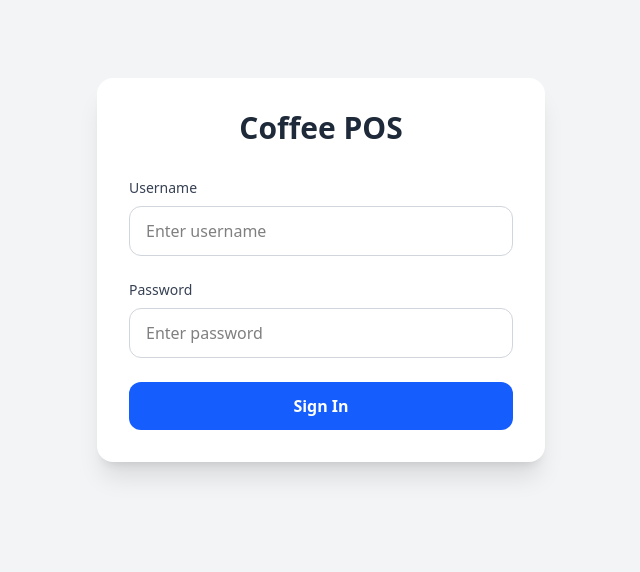
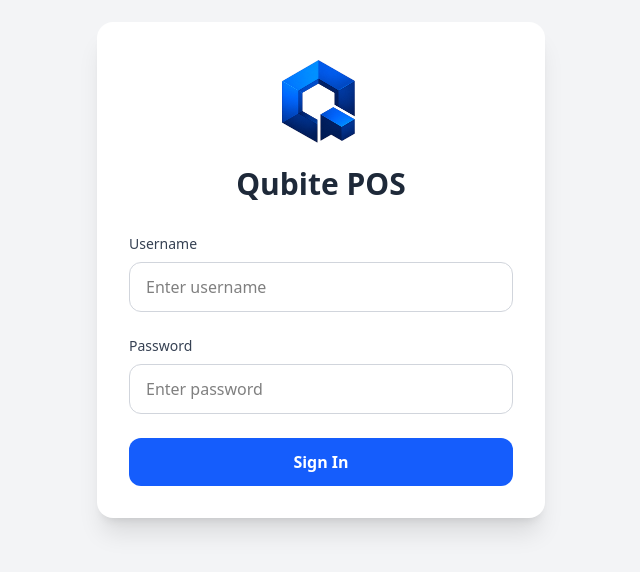
Before and after one commit to Zethas-ops/pos-apps, a React (Vite) app in the folder frontend/: page /login in a window 1280 px wide. Shown: the part 130-702 px from the top of the page, without its empty margins (319-959 px from the left). Built offline with nearby package versions, Linux system fonts and the light colour scheme.

Commit message:
adj: log and name

```diff
--- a/frontend/src/App.jsx
+++ b/frontend/src/App.jsx
@@ -24,7 +24,7 @@ function PrivateRoute({ children, requirePermission }) {
     return <Navigate to="/login" />;
   }
   const user = JSON.parse(userStr);
-  const permissions = user.permissions || (user.role === "ADMIN" ? ["pos", "open-bills", "history", "menu", "inventory", "promo", "roles", "settings"] : []);
+   const permissions = user.permissions || (user.role === "ADMIN" ? ["pos", "open-bills", "history", "menu", "inventory", "promo", "roles", "payment-methods", "settings"] : []);
 
   if (requirePermission && !permissions.includes(requirePermission)) {
     return <Navigate to="/" />;
@@ -47,7 +47,7 @@ function App() {
           <Route path="inventory" element={<PrivateRoute requirePermission="inventory"><Inventory /></PrivateRoute>} />
           <Route path="promo" element={<PrivateRoute requirePermission="promo"><Promo /></PrivateRoute>} />
           <Route path="roles" element={<PrivateRoute requirePermission="roles"><RoleManagement /></PrivateRoute>} />
-          <Route path="payment-methods" element={<PrivateRoute requirePermission="settings"><PaymentMethods /></PrivateRoute>} />
+          <Route path="payment-methods" element={<PrivateRoute requirePermission="payment-methods"><PaymentMethods /></PrivateRoute>} />
           <Route path="settings" element={<PrivateRoute requirePermission="settings"><Settings /></PrivateRoute>} />
         </Route>
       </Routes>
--- a/frontend/src/components/Layout.jsx
+++ b/frontend/src/components/Layout.jsx
@@ -19,7 +19,7 @@ function Layout() {
   const navigate = useNavigate();
   const userStr = localStorage.getItem("user");
   const user = userStr ? JSON.parse(userStr) : null;
-  const permissions = user?.permissions || (user?.role === "ADMIN" ? ["pos", "open-bills", "history", "menu", "inventory", "promo", "roles", "settings"] : []);
+  const permissions = user?.permissions || (user?.role === "ADMIN" ? ["pos", "open-bills", "history", "menu", "inventory", "promo", "roles", "payment-methods", "settings"] : []);
 
   const handleLogout = () => {
     localStorage.removeItem("token");
@@ -35,8 +35,8 @@ function Layout() {
     { path: "/menu", label: "Menu", icon: <MenuSquare size={20} />, permission: "menu" },
     { path: "/inventory", label: "Inventory", icon: <Package size={20} />, permission: "inventory" },
     { path: "/promo", label: "Promo", icon: <Tag size={20} />, permission: "promo" },
+    { path: "/payment-methods", label: "Payment Methods", icon: <CreditCard size={20} />, permission: "payment-methods" },
     { path: "/roles", label: "Roles", icon: <Users size={20} />, permission: "roles" },
-    { path: "/payment-methods", label: "Payment Methods", icon: <CreditCard size={20} />, permission: "settings" },
     { path: "/settings", label: "Settings", icon: <SettingsIcon size={20} />, permission: "settings" },
   ];
 
@@ -61,9 +61,24 @@ function Layout() {
       {/* Sidebar */}
       <div className="w-64 bg-white dark:bg-gray-800 border-r border-gray-200 dark:border-gray-700 flex flex-col transition-colors">
         <div className="p-4 border-b border-gray-200 dark:border-gray-700 flex justify-between items-center">
-          <div>
-            <h1 className="text-2xl font-bold text-blue-600 dark:text-blue-400">POS System</h1>
-            {user && <p className="text-sm text-gray-500 dark:text-gray-400 mt-1">Welcome, {user.username}</p>}
+          <div className="flex items-center gap-3">
+            <img
+              src="/logobrowser.png"
+              alt="Qubite POS"
+              className="w-8 h-8 object-contain"
+            />
+
+            <div>
+              <h1 className="text-xl font-bold text-blue-600 dark:text-blue-400">
+                Qubite POS
+              </h1>
+
+              {user && (
+                <p className="text-sm text-gray-500 dark:text-gray-400 mt-1">
+                  Welcome, {user.username}
+                </p>
+              )}
+            </div>
           </div>
           <button
             onClick={toggleTheme}
--- a/frontend/src/pages/Login.jsx
+++ b/frontend/src/pages/Login.jsx
@@ -47,7 +47,17 @@ function Login() {
   };
   return <div className="min-h-screen flex items-center justify-center bg-gray-100">
       <div className="bg-white p-8 rounded-2xl shadow-xl w-full max-w-md">
-        <h1 className="text-3xl font-bold text-center mb-8 text-gray-800">Coffee POS</h1>
+        <div className="flex flex-col items-center mb-8">
+          <img
+            src="/logobrowser.png"
+            alt="Qubite POS"
+              className="w-24 h-24 object-contain mb-4"
+  />
+
+            <h1 className="text-3xl font-bold text-gray-800">
+              Qubite POS
+            </h1>
+        </div>
 
         {error && <div className="bg-red-50 text-red-600 p-4 rounded-xl mb-6 text-sm">
             {error}
--- a/frontend/src/pages/RoleManagement.jsx
+++ b/frontend/src/pages/RoleManagement.jsx
@@ -9,6 +9,7 @@ const AVAILABLE_FEATURES = [
   { id: 'menu', label: 'Menu Management' },
   { id: 'inventory', label: 'Inventory' },
   { id: 'promo', label: 'Promotions' },
+  { id: 'payment-methods', label: 'Payment Methods' },
   { id: 'roles', label: 'Role Management' },
   { id: 'settings', label: 'Settings' }
 ];
```
